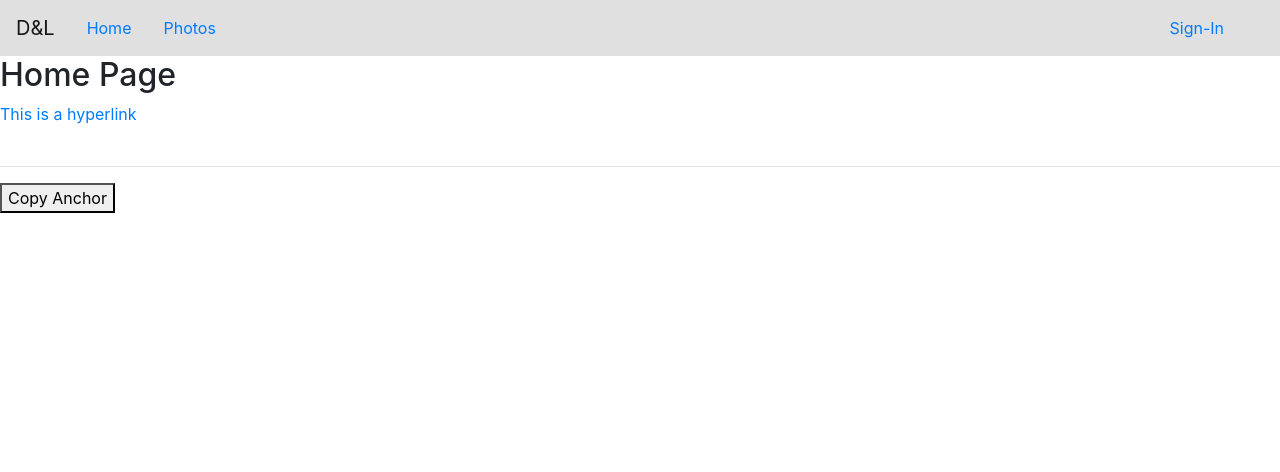
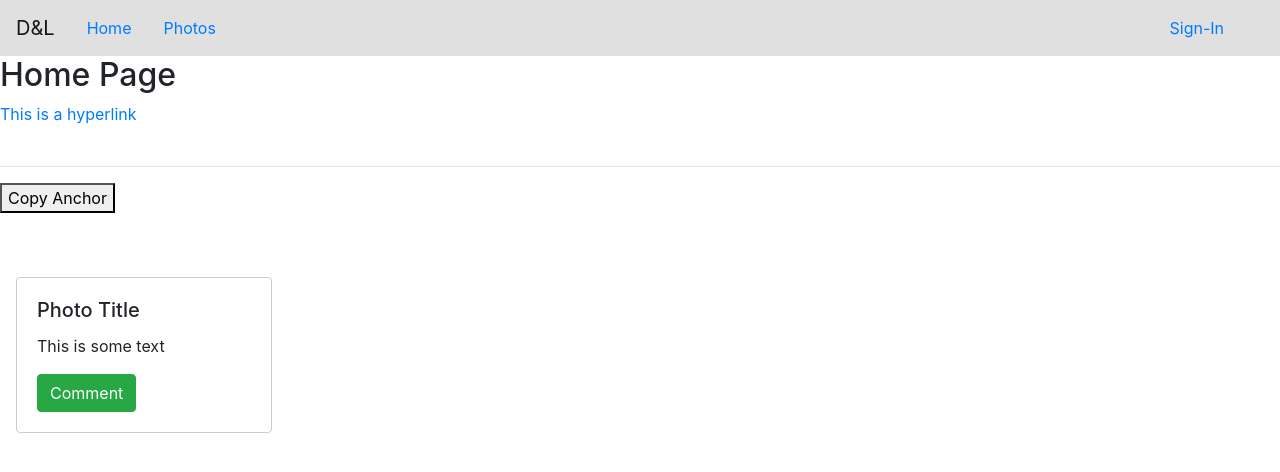
Before and after one commit to dbmarch/react-aws-home-app, a React (Create React App) app: page / in a window 1280 px wide. Shown: the top 472 px of the page. Built offline with nearby package versions, Linux system fonts and the light colour scheme; what amazon-cognito-identity-js would draw is missing.

Commit message:
playing around with the bootstrap cards.

```diff
--- a/src/App.css
+++ b/src/App.css
@@ -1,5 +1,4 @@
 @import '../node_modules/react-image-gallery/styles/css/image-gallery.css';
-
 .photo-page {
   margin: 2rem;
 }
@@ -63,3 +62,9 @@ a.nav-item-link:hover {
 .form-text {
   color: blue;
 }
+
+.photo-card {
+  margin: 1rem;
+  width: 20%;
+  border: 1px solid #ccc;
+}
--- /dev/null
+++ b/src/components/photo-card.jsx
@@ -0,0 +1,20 @@
+import React from 'react'
+
+import Card from 'react-bootstrap/Card'
+import Button from 'react-bootstrap/Button'
+import isEmpty from 'lodash/isEmpty'
+
+const PhotoCard = ({ title, description, image }) => {
+	return (
+		<Card className="photo-card">
+			{!isEmpty(image) && <Card.Img variant="top" src="holder.js/100px180" />}
+			<Card.Body>
+				<Card.Title>{title}</Card.Title>
+				<Card.Text>{description}</Card.Text>
+				<Button variant="success">Comment</Button>
+			</Card.Body>
+		</Card>
+	)
+}
+
+export default PhotoCard
--- a/src/containers/home-page.jsx
+++ b/src/containers/home-page.jsx
@@ -1,6 +1,8 @@
 import React, { useEffect } from 'react'
 import { connect } from 'react-redux'
 import ClipboardJS from 'clipboard'
+
+import PhotoCard from '../components/photo-card'
 
 // const copyText = elementId => {
 // 	const el = document.getElementById(elementId)
@@ -55,6 +57,11 @@ const HomePage = props => {
 			<button type="button" className="clipboard" data-clipboard-target="#anchor-copy">
 				Copy Anchor
 			</button>
+
+			<br />
+			<br />
+			<br />
+			<PhotoCard title="Photo Title" description="This is some text" />
 		</div>
 	)
 }
--- a/src/containers/photo-page.jsx
+++ b/src/containers/photo-page.jsx
@@ -8,6 +8,7 @@ import UploadPhoto from './../components/UploadPhoto'
 
 const PhotoPage = ({ fetchPhotoList, photoList, photoSrcList }) => {
 	const photos = photoSrcList.map(photo => ({ src: photo, width: 4, height: 3 }))
+
 	return (
 		<div className="photo-page">
 			<h2>React Photo Gallery</h2>
```
Lines whose indentation alone changed are shown as unchanged.
